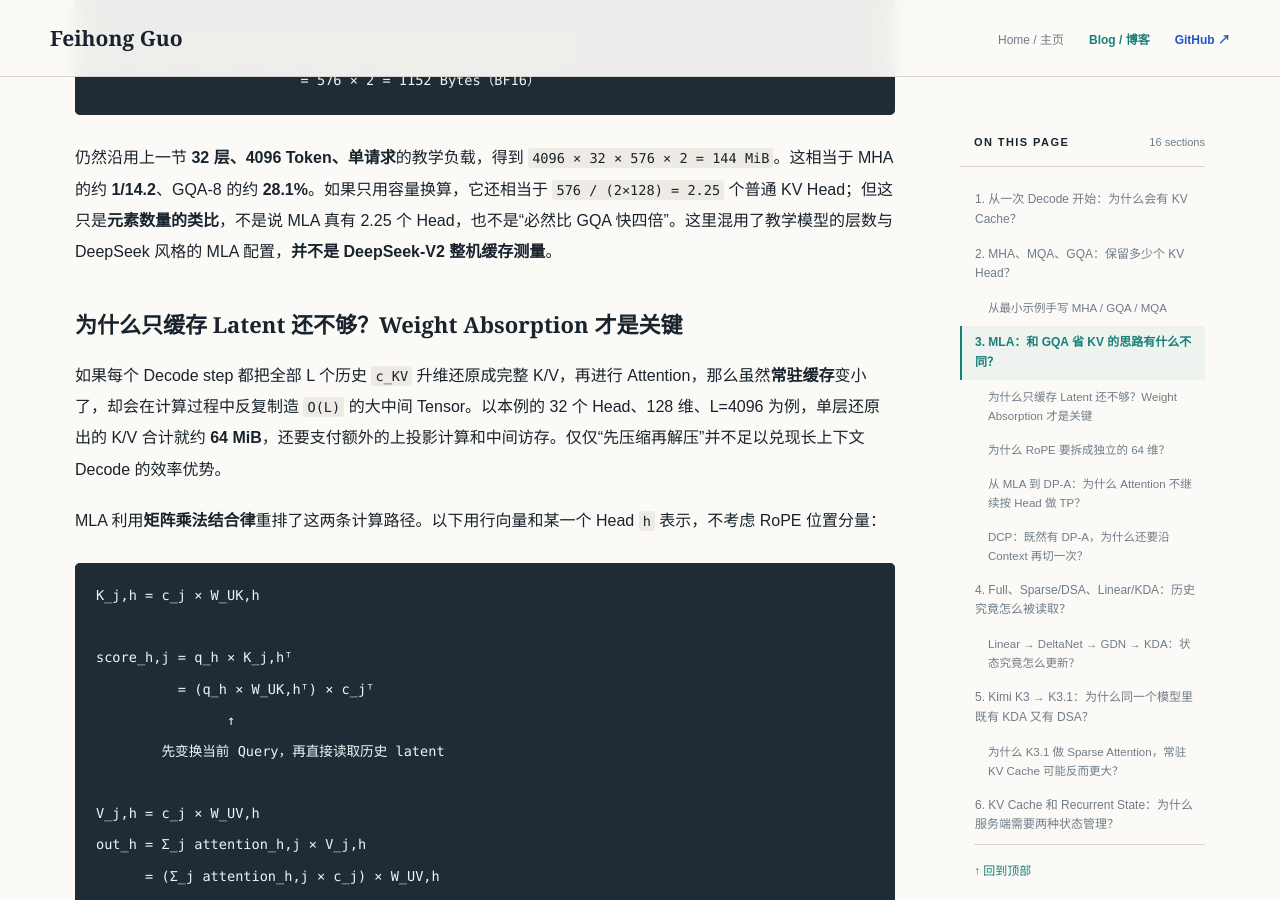
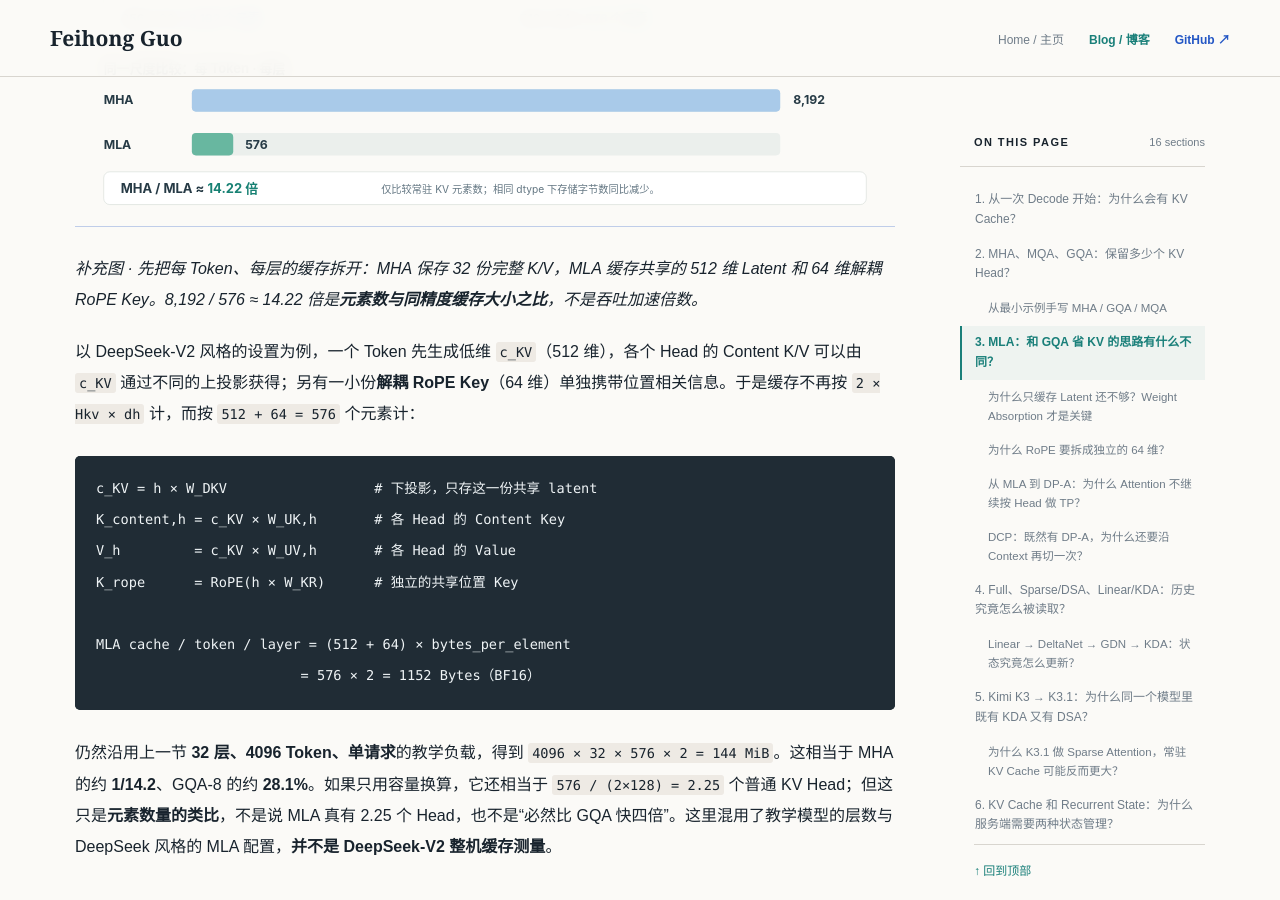
Before and after one commit to Phoenix3334/Phoenix3334.github.io, a Jekyll site: the page built from _posts/2026-11-19-attention-from-gqa-to-kimi-k31.md, in a window 1280 px wide and 900 px high, scrolled down 10881 px. Built offline with Jekyll 4.4.1, drawn with Linux system fonts in a browser that asks for light colours.

Commit message:
blog: insert MHA vs MLA per-token cache diagram at MLA explanation

```diff
--- a/_posts/2026-11-19-attention-from-gqa-to-kimi-k31.md
+++ b/_posts/2026-11-19-attention-from-gqa-to-kimi-k31.md
@@ -264,6 +264,15 @@ Prefix 已有 2 个 Token，再 Decode 1 个，T=1，L=3：
 ## 3. MLA：和 GQA 省 KV 的思路有什么不同？
 
 GQA 减少**完整 K/V 的 Head 数**；MLA（Multi-head Latent Attention）换一个问题：**能不能不在缓存中保存每个 Head 的完整 K/V，而只保留可被各个 Head 共同使用的压缩表示？**
+
+<p align="center">
+  <a href="/assets/posts/attention-mha-mla-token-cache.svg" target="_blank" rel="noopener noreferrer" title="放大查看每 Token 每层 MHA 与 MLA 的 KV 缓存对比">
+    <img src="/assets/posts/attention-mha-mla-token-cache.svg" width="100%" loading="lazy" alt="以32个Query Head、head_dim128为例：MHA单个Head缓存K128维与V128维，32个KV Head总共8192元素；MLA所有Head共享512维Latent和64维RoPE Key共576元素，相差约14.22倍">
+  </a>
+</p>
+
+*补充图 · 先把每 Token、每层的缓存拆开：MHA 保存 32 份完整 K/V，MLA 缓存共享的 512 维 Latent 和 64 维解耦 RoPE Key。8,192 / 576 ≈ 14.22 倍是**元素数与同精度缓存大小之比**，不是吞吐加速倍数。*
+
 
 以 DeepSeek-V2 风格的设置为例，一个 Token 先生成低维 `c_KV`（512 维），各个 Head 的 Content K/V 可以由 `c_KV` 通过不同的上投影获得；另有一小份**解耦 RoPE Key**（64 维）单独携带位置相关信息。于是缓存不再按 `2 × Hkv × dh` 计，而按 `512 + 64 = 576` 个元素计：
 
```
